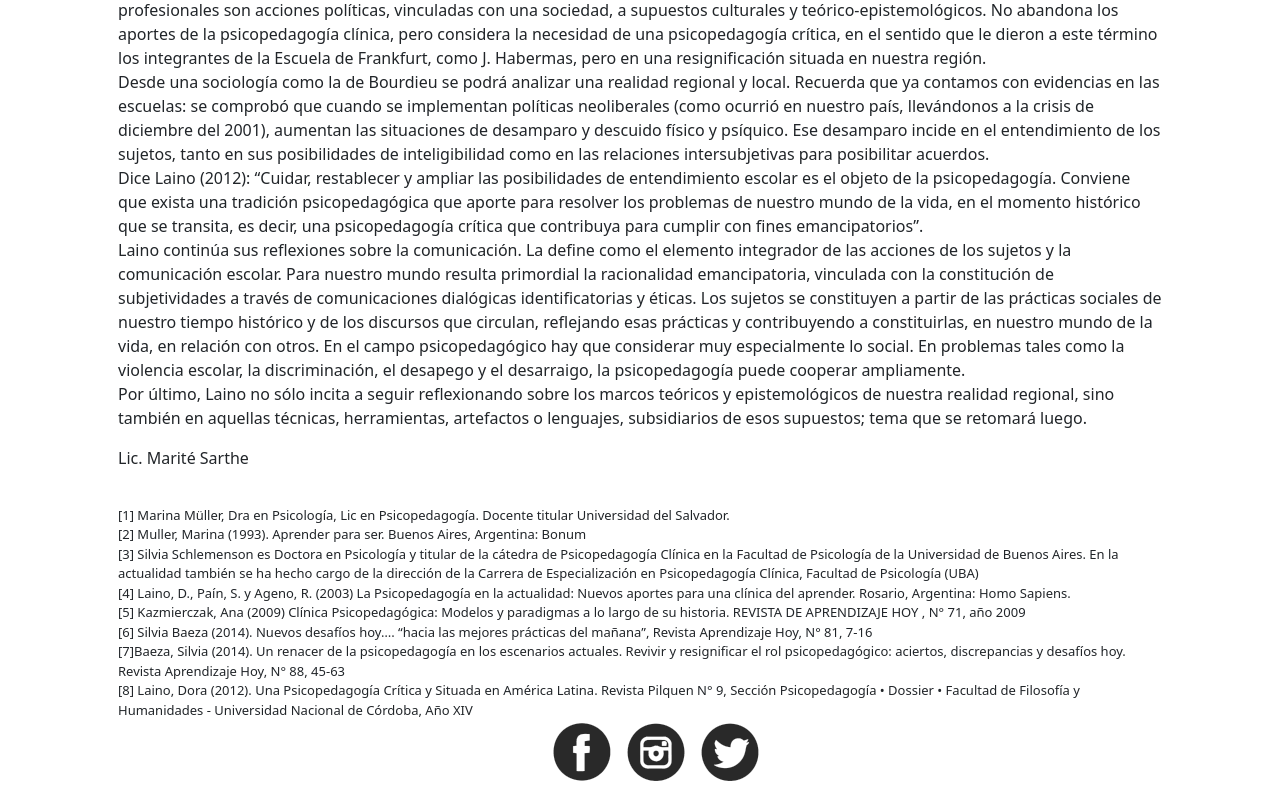
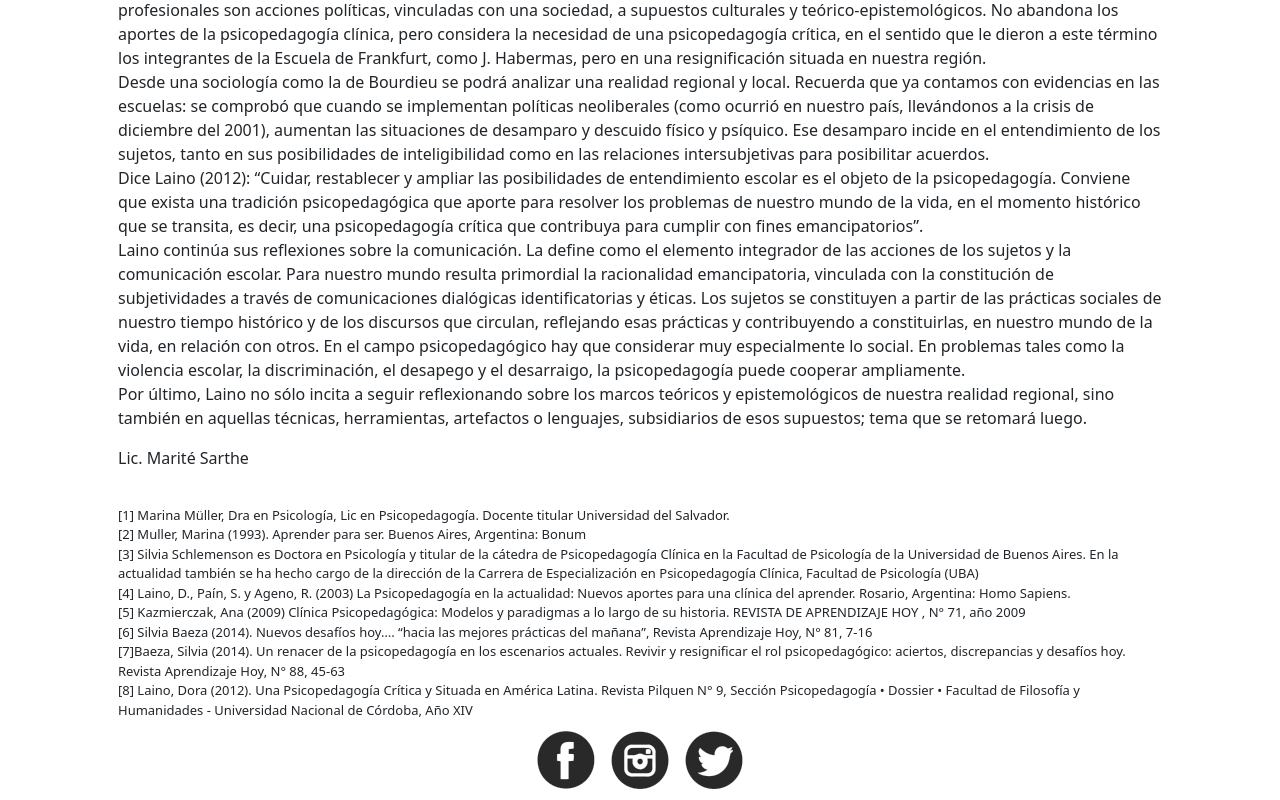
Before and after one commit to EugeniaArnaud/blog, a plain HTML site: page anchors/art3.html in a window 1280 px wide. Shown: the part 2188-2988 px from the top of the page. Drawn offline with nearby package versions, Linux system fonts and the light colour scheme.

Commit message:
Update art3.html

```diff
--- a/anchors/art3.html
+++ b/anchors/art3.html
@@ -115,7 +115,7 @@
  <!-- Footer -->
  <footer class="mt-auto container-fluid text-black d-flex justify-content-center align-items-center">
   <div>
-   <ul class="navega" >
+   <ul class="navega p-1 m-1" >
      <li class="list-inline-item">
 <a class="decoration" target="blank_" href="https://www.facebook.com/msarthe"> <img class="logo-redes" src="../assets/fb.png" alt="facebook"> </a>
    </li>
```
